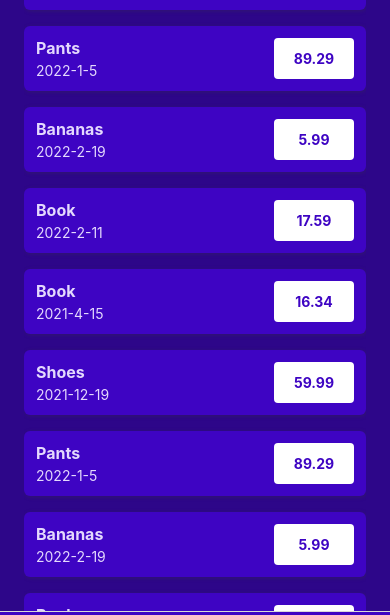
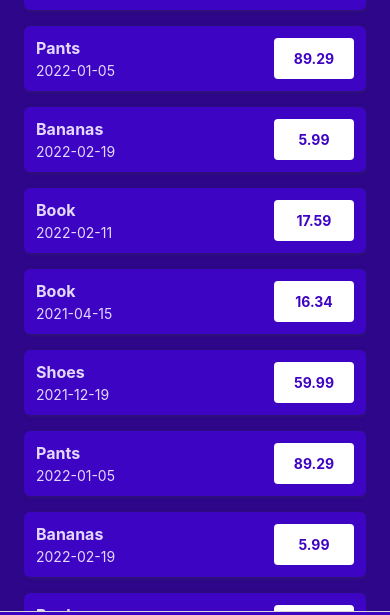
Before and after one commit to gastonirby/ExpenseTracker, a React Native app: screen /AllExpenses in a window 390 px wide. Shown: the part 184-799 px from the top of the page. Built offline with nearby package versions, Linux system fonts and the light colour scheme.

Commit message:
added date formatting

```diff
--- a/components/ManageExpense/ExpenseForm.js
+++ b/components/ManageExpense/ExpenseForm.js
@@ -2,12 +2,13 @@ import { useState } from 'react'
 import { Text, View, StyleSheet } from 'react-native'
 import Input from './Input'
 import Button from '../UI/Button'
+import { getFormattedDate } from '../../util/date'
 
-function ExpenseForm ({ submitButtonLabel, onCancel, onSubmit }) {
+function ExpenseForm ({ submitButtonLabel, onCancel, onSubmit, defaultValues }) {
   const [inputValues, setInputValues] = useState({
-    amount: '',
-    date: '',
-    description: ''
+    amount: defaultValues ? defaultValues.amount.toString() : '',
+    date: defaultValues ? getFormattedDate(defaultValues.date) : '',
+    description: defaultValues ? defaultValues.description : '',
   })
 
   function inputChangedHandler (inputIdentifier, enteredValue) {
--- a/screens/ManageExpense.js
+++ b/screens/ManageExpense.js
@@ -8,8 +8,13 @@ import { ExpensesContext } from '../store/expenses-context'
 
 function ManageExpense ({ route, navigation }) {
   const expensesCtx = useContext(ExpensesContext)
+
   const editedExpenseId = route.params?.expenseId
   const isEditing = !!editedExpenseId
+
+  const selectedExpense = expensesCtx.expenses.find(
+    expense => expense.id === editedExpenseId
+  )
 
   useLayoutEffect(() => {
     navigation.setOptions({
@@ -41,6 +46,7 @@ function ManageExpense ({ route, navigation }) {
         submitButtonLabel={isEditing ? 'Update' : 'Add'}
         onSubmit={confirmHandler}
         onCancel={cancelHandler}
+        defaultValues={selectedExpense}
       />
 
       {isEditing && (
--- a/util/date.js
+++ b/util/date.js
@@ -1,5 +1,5 @@
 export function getFormattedDate(date) {
-    return `${date.getFullYear()}-${date.getMonth() + 1}-${date.getDate()}`;
+    return date.toISOString().slice(0, 10);
 }
 
 export function getDateMinusDays(date, days) {
```
